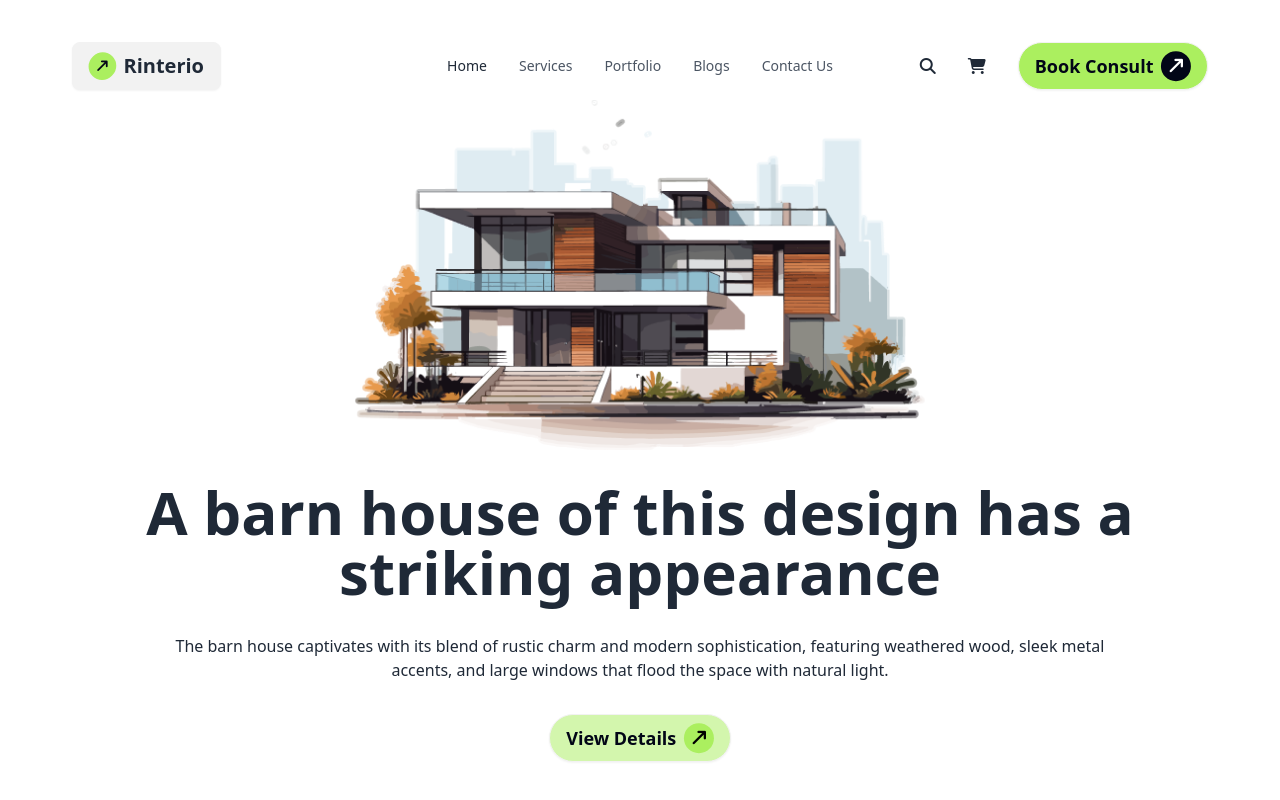
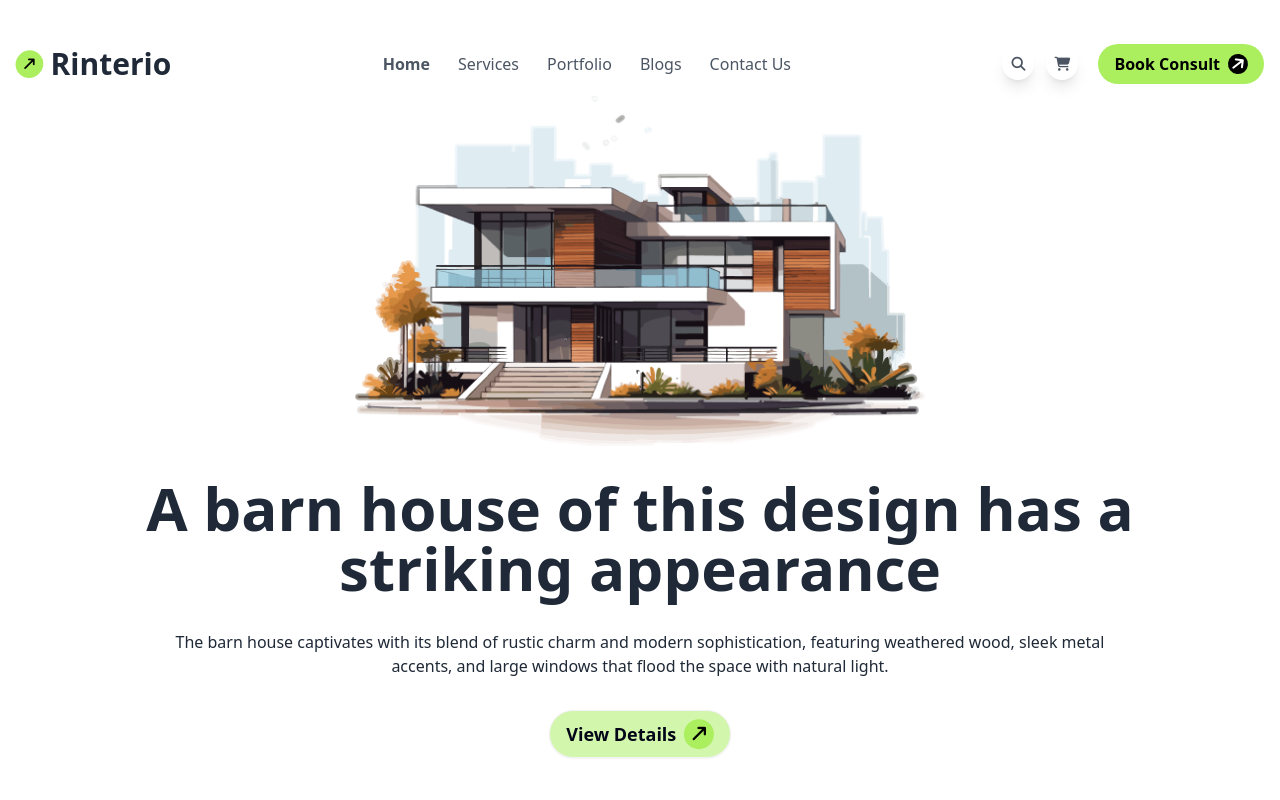
Before and after one commit to Redoy-Dash/third-assi-repo, a plain HTML site: page index.html in a window 1280 px wide. Shown: the top 800 px of the page. Drawn offline with nearby package versions, Linux system fonts and the light colour scheme.

Commit message:
navbar & section-1 responsive finished

```diff
--- a/index.html
+++ b/index.html
@@ -31,30 +31,67 @@
 <body>
     <!-- Header -->
     <header class="mt-8">
-        <div class="container max-w-6xl mx-auto">
-            <div class="navbar bg-base-100">
-                <div class="navbar-start">
-                    <a class="btn text-xl"><i
-                            class="fa-solid fa-arrow-up-long lg:bg-[#ABEF5F] text-slate-950  px-2 py-1 bg rotate-45 rounded-full text-sm"></i>
-                        Rinterio</a>
+        <nav class="">
+            <div class="container mx-auto flex items-center justify-between px-4 py-3">
+                <!-- Logo -->
+                <div class="flex items-center">
+                    <i
+                        class="fa-solid fa-arrow-up-long bg-[#ABEF5F] text-black mr-2  px-2 py-1 bg rotate-45 rounded-full text-sm"></i>
+                    <span class="text-3xl font-bold">Rinterio</span>
                 </div>
-                <div class="navbar-center hidden lg:flex">
-                    <ul class="menu menu-horizontal px-1">
-                        <li><a>Home</a></li>
-                        <li class="text-gray-600"><a>Services</a></li>
-                        <li class="text-gray-600"><a>Portfolio</a></li>
-                        <li class="text-gray-600"><a>Blogs</a></li>
-                        <li class="text-gray-600"><a>Contact Us</a></li>
-                    </ul>
+
+                <!-- Menu Link hide -->
+                <div class="hidden lg:flex gap-7">
+                    <a href="#" class="text-gray-600 font-extrabold hover:text-gray-900">Home</a>
+                    <a href="#" class="text-gray-600 hover:text-gray-900">Services</a>
+                    <a href="#" class="text-gray-600 hover:text-gray-900">Portfolio</a>
+                    <a href="#" class="text-gray-600 hover:text-gray-900">Blogs</a>
+                    <a href="#" class="text-gray-600 hover:text-gray-900">Contact Us</a>
                 </div>
-                <div class="navbar-end">
-                    <i class="fa-solid fa-magnifying-glass"></i>
-                    <i class="fa-solid fa-cart-shopping px-8"></i>
-                    <a class="btn rounded-3xl text-lg font-extrabold bg-[#ABEF5F] text-slate-950">Book Consult<i
-                            class="fa-solid fa-arrow-up-long px-2 py-1.5 rotate-45 bg-slate-950 text-white rounded-full"></i></a>
+
+                <!-- Button & Hamburger Menu -->
+                <div class="flex items-center gap-5">
+                    <div class="hidden lg:flex gap-3">
+                        <i
+                            class="fas fa-search text-gray-600 w-8 h-8 flex items-center justify-center rounded-full text-sm bg-[#ffffff] shadow-lg"></i>
+                        <i
+                            class="fas fa-shopping-cart text-gray-600 w-8 h-8 flex items-center justify-center rounded-full text-sm bg-[#ffffff] shadow-lg"></i>
+                    </div>
+                    <button
+                        class="hidden lg:inline-flex items-center justify-center font-extrabold px-4 py-2 bg-[#ABEF5F] text-black rounded-full">
+                        Book Consult
+                        <i
+                            class="fa-solid fa-arrow-right w-5 h-5 ml-2 rotate-[-38deg] bg-black text-white rounded-full content-center"></i>
+                    </button>
+                    <div class="lg:hidden dropdown dropdown-end">
+                        <label tabindex="0" class="btn btn-ghost btn-circle">
+                            <svg class="w-6 h-6 text-gray-600" fill="none" stroke="currentColor" viewBox="0 0 24 24"
+                                xmlns="http://www.w3.org/2000/svg">
+                                <path stroke-linecap="round" stroke-linejoin="round" stroke-width="2"
+                                    d="M4 6h16M4 12h16M4 18h16"></path>
+                            </svg>
+                        </label>
+                        <ul tabindex="0" class="dropdown-content mt-3 p-2 shadow bg-white rounded-box w-52 space-y-3">
+                            <li>
+                                <a href="#" class="text-gray-600 hover:text-gray-900">Home</a>
+                            </li>
+                            <li>
+                                <a href="#" class="text-gray-600 hover:text-gray-900">Services</a>
+                            </li>
+                            <li>
+                                <a href="#" class="text-gray-600 hover:text-gray-900">Portfolio</a>
+                            </li>
+                            <li>
+                                <a href="#" class="text-gray-600 hover:text-gray-900">Blogs</a>
+                            </li>
+                            <li>
+                                <a href="#" class="text-gray-600 hover:text-gray-900">Contact Us</a>
+                            </li>
+                        </ul>
+                    </div>
                 </div>
             </div>
-        </div>
+        </nav>
     </header>
     <!-- Main -->
     <main>
@@ -62,15 +99,15 @@
         <section class="section-1">
             <div class="container max-w-6xl mx-auto">
                 <div class="hero_section">
-                    <div class="img flex justify-center">
+                    <div class="img px-12 lg:flex justify-center">
                         <img src="images/banner.png" alt="">
                     </div>
                     <div class="content text-center">
-                        <h1 class="text-6xl font-extrabold mt-8">A barn house of this design has a striking appearance
+                        <h1 class="text-3xl lg:text-6xl font-extrabold mt-8">A barn house of this design has a striking appearance
                         </h1>
-                        <p class="text-base font-medium mt-8">The barn house captivates with its blend of rustic charm
+                        <p class="px-4 lg:text-base font-medium mt-8">The barn house captivates with its blend of rustic charm
                             and modern sophistication, featuring weathered wood, sleek metal <br> accents, and large
-                            windows that flood the space with natural light.</p>
+                            windows that flood<br class="sm:hidden"> the  space with natural light.</p>
                         <a class="btn rounded-3xl text-lg font-extrabold bg-[#D3F6AD] text-slate-950 mt-8">View
                             Details<i
                                 class="fa-solid fa-arrow-up-long px-2 py-1.5 rotate-45 bg-[#abef5f] text-black rounded-full"></i></a>
@@ -364,7 +401,8 @@
     <footer class="bg-[#1C1C1C] text-white py-8 mt-16">
         <div class="max-w-4xl mx-auto px-4 sm:px-6 lg:px-8 text-center">
             <h3 class="text-2xl font-extrabold"><i
-                class="fa-solid fa-arrow-up-long lg:bg-[#ABEF5F] text-black px-2 py-1 bg rotate-45 rounded-full text-sm"></i> Rinterio</h3>
+                    class="fa-solid fa-arrow-up-long lg:bg-[#ABEF5F] text-black px-2 py-1 bg rotate-45 rounded-full text-sm"></i>
+                Rinterio</h3>
             <p class="mt-4 text-gray-400 mb-10">
                 The barn house captivates with its blend of rustic charm and modern sophistication, <br>
                 featuring weathered wood, sleek metal accents.
```
